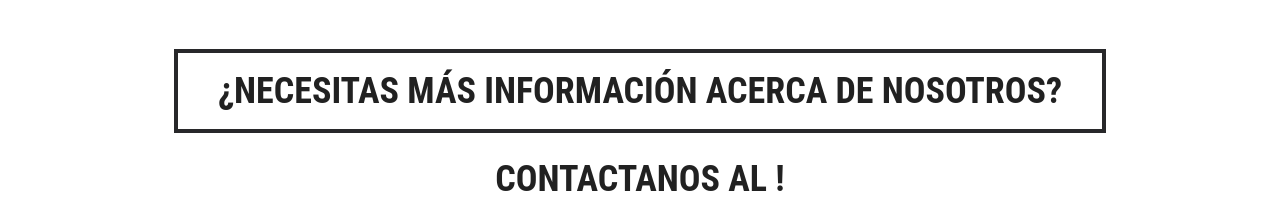
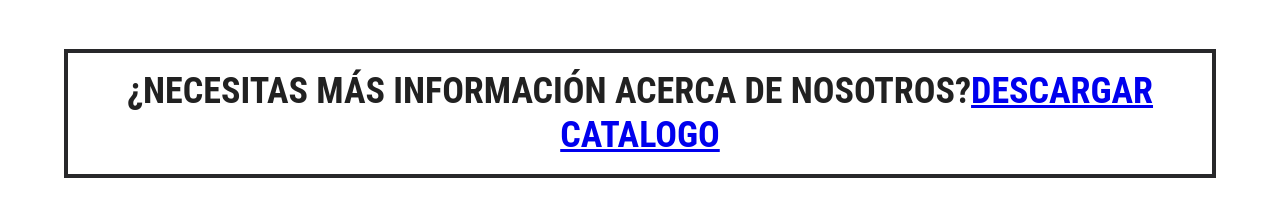
Before and after one commit to xaviSalazar/insumos-website, a React (Create React App) app: page /#/ in a window 1280 px wide. Shown: the part 3274-3480 px from the top of the page. Built offline with nearby package versions, Linux system fonts and the light colour scheme.

Commit message:
download catalogo

```diff
--- a/src/pages/modules/views/ProductSmokingHero.js
+++ b/src/pages/modules/views/ProductSmokingHero.js
@@ -20,7 +20,11 @@ function ProductSmokingHero() {
       >
         <Typography variant="h4" component="span">
         ¿Necesitas más información acerca de nosotros?
+        <a href="https://raw.githubusercontent.com/xaviSalazar/insumos-website/main/public/FERSA_CATALOGO.pdf" download>
+          descargar catalogo
+        </a>
         </Typography>
+
       </Button>
       <Typography variant="h4" sx={{ my: 3 }}>
         Contactanos al !
```
